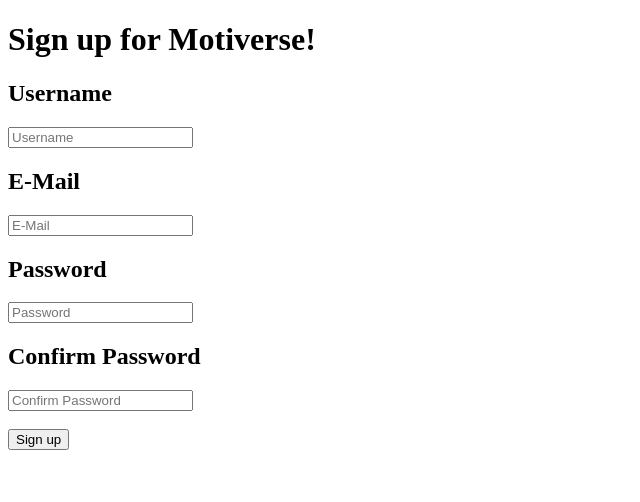
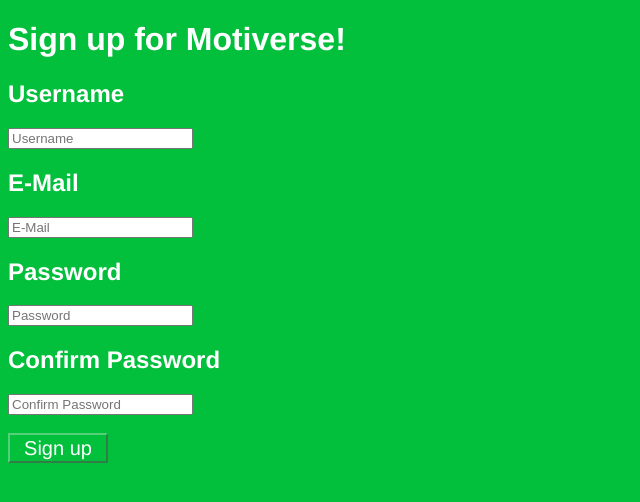
Before and after one commit to thompeth000/Motiverse, a website: page signup.html in a window 1280 px wide. Shown: the whole page, without its empty margins (0-640 px from the left). Drawn offline with Linux system fonts and the light colour scheme; no server answers.

```diff
--- a/package.json
+++ b/package.json
@@ -12,9 +12,8 @@
   "dependencies": {
     "connect": "^3.6.5",
     "express": "^4.16.2",
-    "firebase": "^4.6.2",
-    "firebase-admin": "^5.5.1",
     "http": "0.0.0",
+    "passport": "^0.4.0",
     "serve-static": "^1.13.1",
     "socket.io": "^2.0.4"
   }
--- a/signup.html
+++ b/signup.html
@@ -23,22 +23,50 @@
 
   </script>
 
+  <style>
+  #signup{
+    margin: auto;
+}
+
+  .text{
+    color: white;
+    font-family: Helvetica;
+    background-color: #03c03c;
+    text-decoration: none;
+}
+
+button{
+    background-color: #53d179;
+	border-color: #53d179;
+    width: 100px;
+    height: 30px;
+    font-size: 20px;
+    text-align: center;
+	margin: auto;
+
+}
+
+body{
+    background-color: #03c03c;
+}
+  </style>
+
 </head>
 <body>
-<h1>Sign up for Motiverse!</h1>
 <div id="signup">
+<h1 class ="text">Sign up for Motiverse!</h1>
   <form id="signupform">
-  <h2>Username</h2>
+  <h2 class ="text">Username</h2>
   <input id="userinput" placeholder="Username">
-  <h2>E-Mail</h2>
+  <h2 class ="text">E-Mail</h2>
   <input id="emailinput" placeholder="E-Mail">
-  <h2>Password</h2>
+  <h2 class ="text">Password</h2>
   <input id="passinput" type="password" placeholder="Password">
-  <h2>Confirm Password</h2>
+  <h2 class ="text">Confirm Password</h2>
   <input id="passinput2" type="password" placeholder="Confirm Password">
   <br>
   <br>
-  <button id="submit" type="button" onclick="submitUserInfo()">Sign up</button>
+  <button id="submit" type="button" class ="text" onclick="submitUserInfo()">Sign up</button>
 
 
 
```
Also changed, not shown: index.html (+21 -2 lines), server.js (+19 -1 lines), 1 other file.
